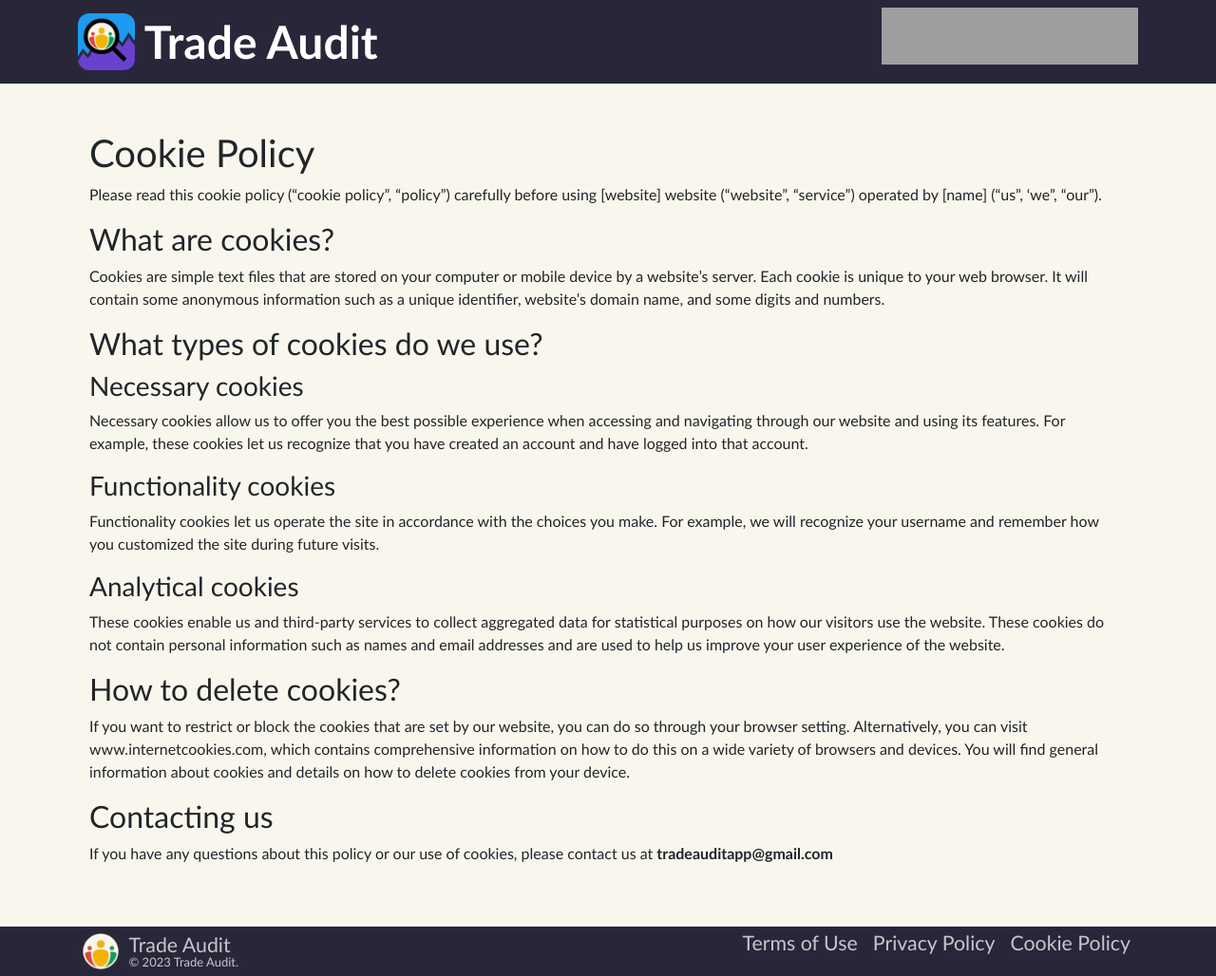
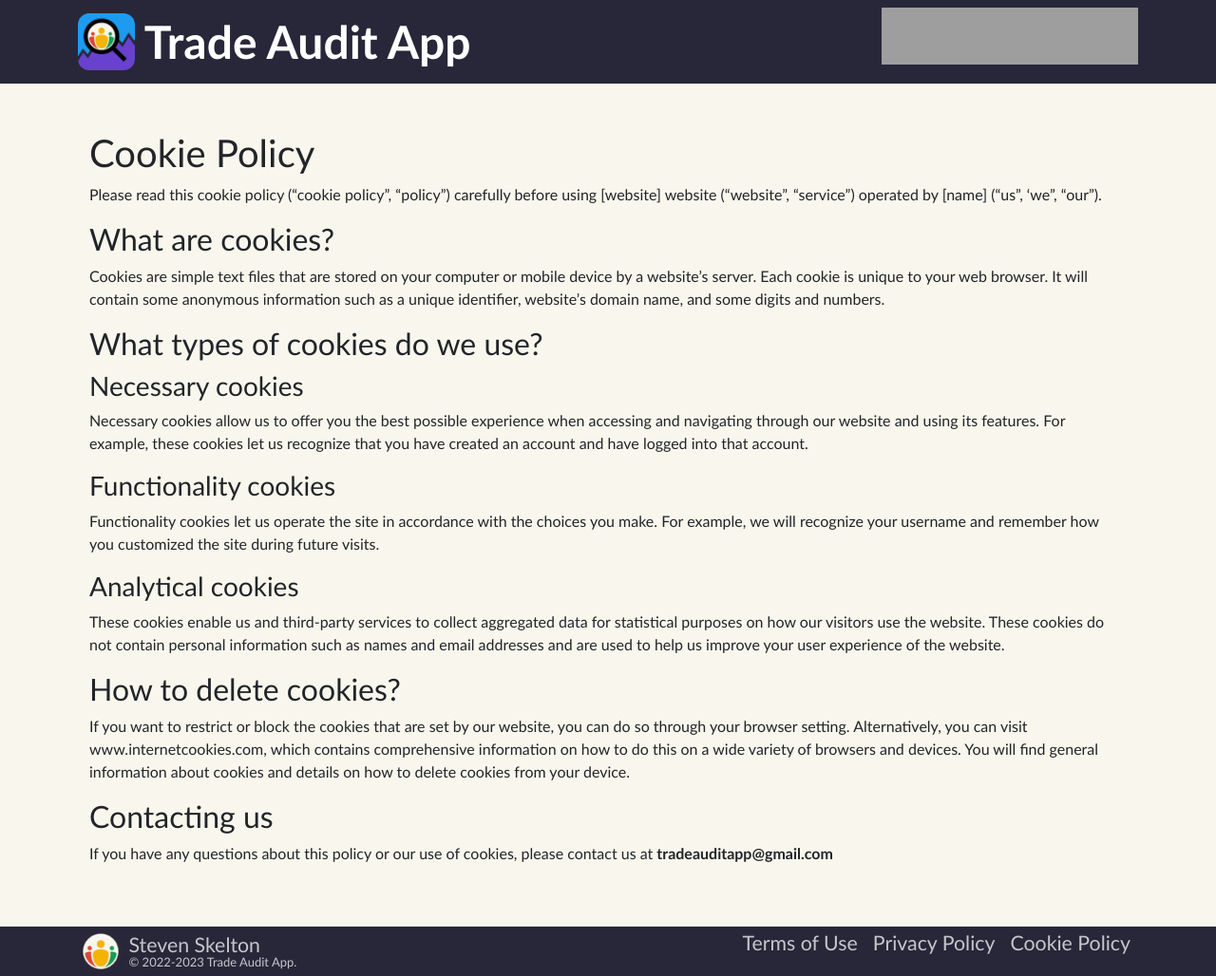
Before and after one commit to stevenrskelton/tradeaudit.app, a Jekyll site: the page built from cookie-policy.md, in a window 1280 px wide. Shown: the whole page at 95% size. Built offline with Jekyll 4.4.1, drawn with Linux system fonts in a browser that asks for light colours; grey boxes are pictures that could not be loaded.

Commit message:
ui cleanup

```diff
--- a/_config.yml
+++ b/_config.yml
@@ -1,5 +1,5 @@
 
-title: Trade Audit
+title: Trade Audit App
 author: Steven Skelton
 email: tradeauditapp@gmail.com
 #limit 150 chars for Google
--- a/_layouts/default.html
+++ b/_layouts/default.html
@@ -45,8 +45,8 @@
         <div class="container-xl d-flex flex-wrap">
             <a href="/" class="me-auto fs-1 fw-bold text-decoration-none link-dark">
                 <img src="https://tradeaudit.app/assets/images/favicon.png" style="border-radius:20%;"
-                     width="60" height="60" title="Trade Audit Mobile App" alt="Trade Audit Mobile App">
-                <span style="font-size: 36pt !important;vertical-align: middle;">Trade Audit</span>
+                     width="60" height="60" title="{{ site.title }}" alt="{{ site.title }}">
+                <span style="font-size: 36pt !important;vertical-align: middle;">{{ site.title }}</span>
             </a>
             <a href="https://play.google.com/store/apps/details?id=app.tradeaudit" target="_blank"><img alt="Get it on Google Play" height="60" src="https://play.google.com/intl/en_us/badges/static/images/badges/en_badge_web_generic.png"></a>
         </div>
@@ -64,10 +64,10 @@
   <footer class="border-top footer mt-auto" style="font-size:16pt">
     <div class="container-xl d-flex flex-wrap me-auto">
         <a href="/" class="nav nav-item nav-link text-muted me-auto" style="padding-left:0;">
-            <img src="https://tradeaudit.app/assets/images/favicon.ico" title="Trade Audit Mobile App" alt="Trade Audit Mobile App" width="48" height="48">
+            <img src="https://tradeaudit.app/assets/images/favicon.ico" title="{{ site.title }}" alt="{{ site.title }}" width="48" height="48">
             <div style="display: inline-block;line-height: 10px;vertical-align: middle;">
-                <span style="line-height:20px">Trade Audit</span><br>
-                <span style="font-size: small;line-height: 10px;">&copy; {{ site.time | date: '%Y' }} {{ site.name | default: site.title }}.</span>
+                <span style="line-height:20px">{{ site.author }}</span><br>
+                <span style="font-size: small;line-height: 10px;">&copy; 2022-{{ site.time | date: '%Y' }} {{ site.name | default: site.title }}.</span>
             </div>
         </a>
 
```
